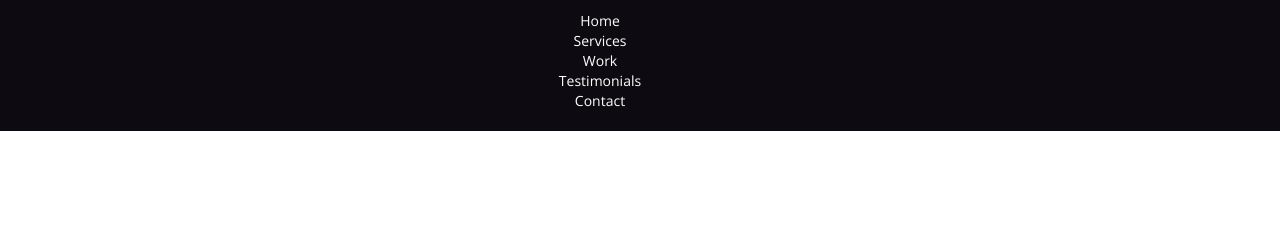
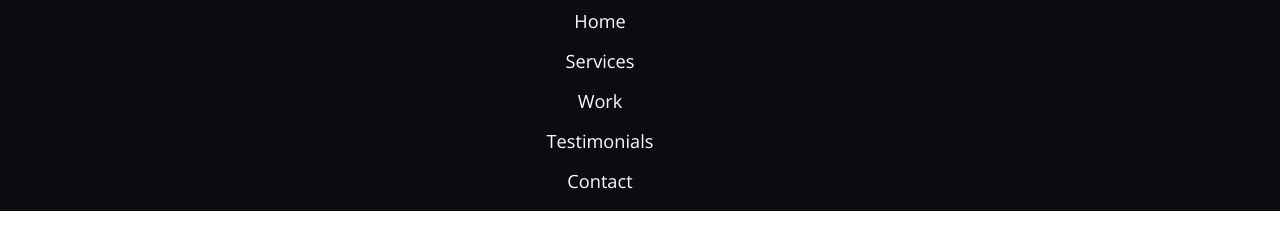
Before and after one commit to jacekwilczynski/macankumbang, a website built with webpack: page index.html in a window 1280 px wide. Shown: the part 69-318 px from the top of the page. Built offline with nearby package versions, Linux system fonts and the light colour scheme; files whose address does not match are found by name.

Commit message:
Correct navbar items sizing

```diff
--- a/index.html
+++ b/index.html
@@ -14,11 +14,11 @@
       <div class="container clearfix">
         <a href="#" class="navbar__brand"><strong>Macan</strong>kumbang</a>
         <ul class="navbar__menu">
-          <li class="navbar__item:position"><a href="#home" class="navbar__link">Home</a></li>
-          <li class="navbar__item:position"><a href="#services" class="navbar__link">Services</a></li>
-          <li class="navbar__item:position"><a href="#work" class="navbar__link">Work</a></li>
-          <li class="navbar__item:position"><a href="#testimonials" class="navbar__link">Testimonials</a></li>
-          <li class="navbar__item:position"><a href="#contact" class="navbar__link">Contact</a></li>
+          <li class="navbar__item"><a href="#home" class="navbar__link">Home</a></li>
+          <li class="navbar__item"><a href="#services" class="navbar__link">Services</a></li>
+          <li class="navbar__item"><a href="#work" class="navbar__link">Work</a></li>
+          <li class="navbar__item"><a href="#testimonials" class="navbar__link">Testimonials</a></li>
+          <li class="navbar__item"><a href="#contact" class="navbar__link">Contact</a></li>
         </ul>
       </div>
     </nav>
--- a/src/_navbar.scss
+++ b/src/_navbar.scss
@@ -1,4 +1,5 @@
 @import 'typography/preferences';
+@import 'typography/mixins/font-level';
 
 .navbar {
   $navbar-height: 4 * $unit-base;
@@ -23,10 +24,11 @@
     margin-bottom: 0;
     padding-left: 0;
 
-    // Ensure some space is left at the bottom
-    padding-bottom: $unit-base;
-
-    // Alignemnt
+    @include font-level(2);
     text-align: center;
   }
+
+  &__item {
+    padding-bottom: $unit-base;
+  }
 }
```
